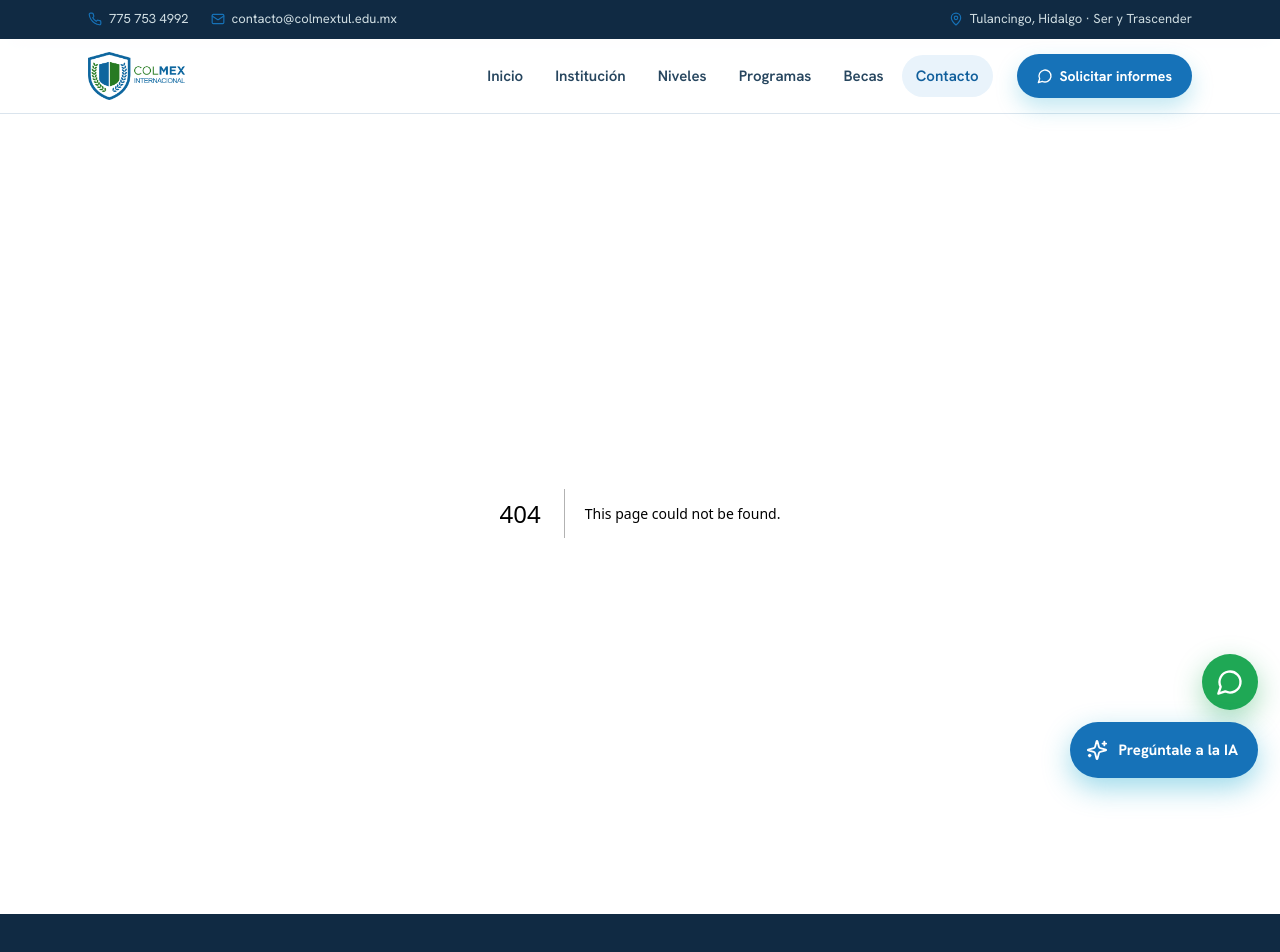
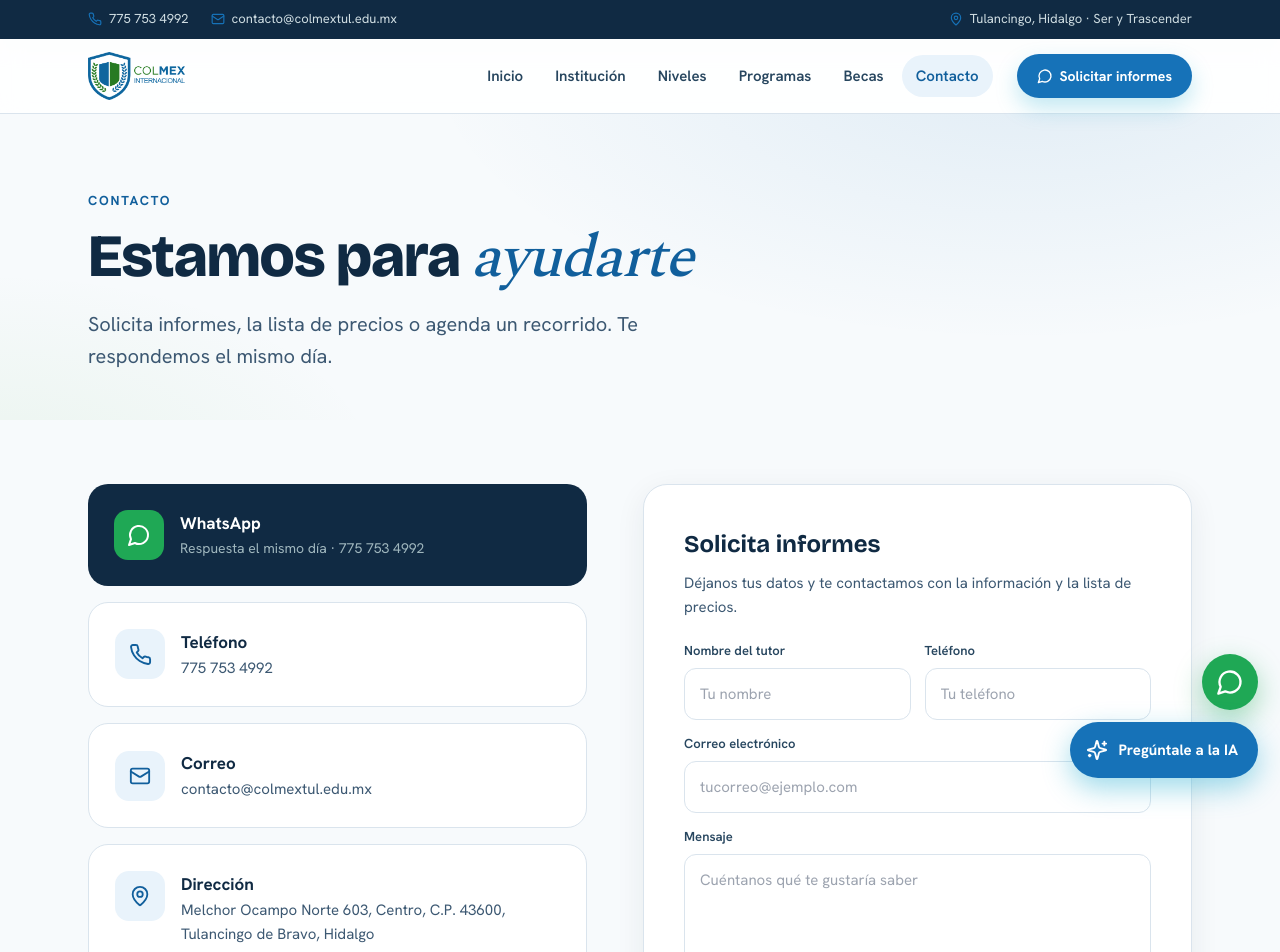
Before and after one commit to novumarketing/colmex-web, a Next.js app: page /contacto in a window 1280 px wide. Before the commit this address had no page. Shown: the top 952 px of the page. Built offline with nearby package versions, Linux system fonts and the light colour scheme.

Commit message:
Add files via upload

```diff
--- /dev/null
+++ b/app/contacto/page.tsx
@@ -0,0 +1,47 @@
+import type { Metadata } from "next";
+import Icon from "@/components/Icon";
+import Reveal from "@/components/Reveal";
+import ContactForm from "@/components/ContactForm";
+import { PageHero } from "@/components/ui";
+import { WA_INFORMES, PHONE, PHONE_HREF, EMAIL, ADDRESS } from "@/components/site";
+
+export const metadata: Metadata = {
+  title: "Contacto",
+  description: "Solicita informes, la lista de precios o agenda un recorrido en COLMEX Internacional, Tulancingo. Te respondemos el mismo día.",
+};
+
+export default function Contacto() {
+  return (
+    <main>
+      <PageHero
+        eyebrow="Contacto"
+        title={<>Estamos para <span className="serif-accent">ayudarte</span></>}
+        sub="Solicita informes, la lista de precios o agenda un recorrido. Te respondemos el mismo día."
+      />
+
+      <section className="wrap two-col" style={{ paddingTop: "clamp(36px,5vw,64px)", paddingBottom: "clamp(56px,8vw,100px)", display: "grid", gridTemplateColumns: "1fr 1.1fr", gap: "clamp(32px,5vw,56px)" }}>
+        <Reveal style={{ display: "flex", flexDirection: "column", gap: 16 }}>
+          <a href={WA_INFORMES} target="_blank" rel="noopener noreferrer" style={{ background: "var(--ink)", borderRadius: 20, padding: 26, display: "flex", gap: 16, alignItems: "center", textDecoration: "none" }}>
+            <span style={{ flex: "none", width: 50, height: 50, borderRadius: 14, background: "var(--wa)", color: "#fff", display: "flex", alignItems: "center", justifyContent: "center" }}><Icon name="MessageCircle" size={24} /></span>
+            <div><div style={{ color: "#fff", fontWeight: 700, fontSize: 17 }}>WhatsApp</div><div style={{ color: "#9fb6bd", fontSize: 14 }}>Respuesta el mismo día · {PHONE}</div></div>
+          </a>
+          <a href={PHONE_HREF} style={{ background: "var(--surface)", border: "1px solid var(--bd)", borderRadius: 20, padding: 26, display: "flex", gap: 16, alignItems: "center", textDecoration: "none" }}>
+            <span style={{ flex: "none", width: 50, height: 50, borderRadius: 14, background: "var(--blue-50)", color: "var(--blue-d)", display: "flex", alignItems: "center", justifyContent: "center" }}><Icon name="Phone" size={23} /></span>
+            <div><div style={{ color: "var(--ink)", fontWeight: 700, fontSize: 17 }}>Teléfono</div><div style={{ color: "var(--ink-600)", fontSize: 15 }}>{PHONE}</div></div>
+          </a>
+          <a href={`mailto:${EMAIL}`} style={{ background: "var(--surface)", border: "1px solid var(--bd)", borderRadius: 20, padding: 26, display: "flex", gap: 16, alignItems: "center", textDecoration: "none" }}>
+            <span style={{ flex: "none", width: 50, height: 50, borderRadius: 14, background: "var(--blue-50)", color: "var(--blue-d)", display: "flex", alignItems: "center", justifyContent: "center" }}><Icon name="Mail" size={22} /></span>
+            <div><div style={{ color: "var(--ink)", fontWeight: 700, fontSize: 17 }}>Correo</div><div style={{ color: "var(--ink-600)", fontSize: 15 }}>{EMAIL}</div></div>
+          </a>
+          <div style={{ background: "var(--surface)", border: "1px solid var(--bd)", borderRadius: 20, padding: 26, display: "flex", gap: 16, alignItems: "flex-start" }}>
+            <span style={{ flex: "none", width: 50, height: 50, borderRadius: 14, background: "var(--blue-50)", color: "var(--blue-d)", display: "flex", alignItems: "center", justifyContent: "center" }}><Icon name="MapPin" size={22} /></span>
+            <div><div style={{ color: "var(--ink)", fontWeight: 700, fontSize: 17 }}>Dirección</div><div style={{ color: "var(--ink-600)", fontSize: 15 }}>{ADDRESS}</div></div>
+          </div>
+        </Reveal>
+        <Reveal>
+          <ContactForm />
+        </Reveal>
+      </section>
+    </main>
+  );
+}
```
